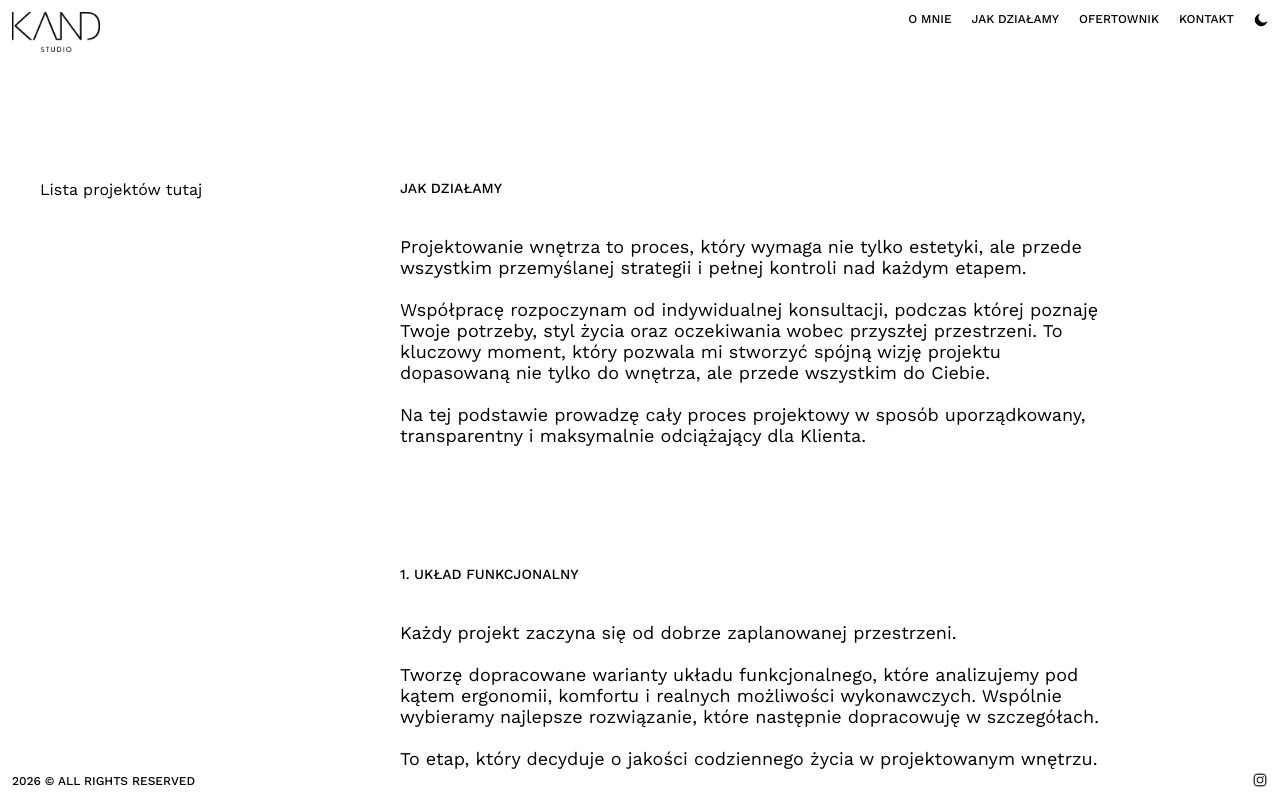
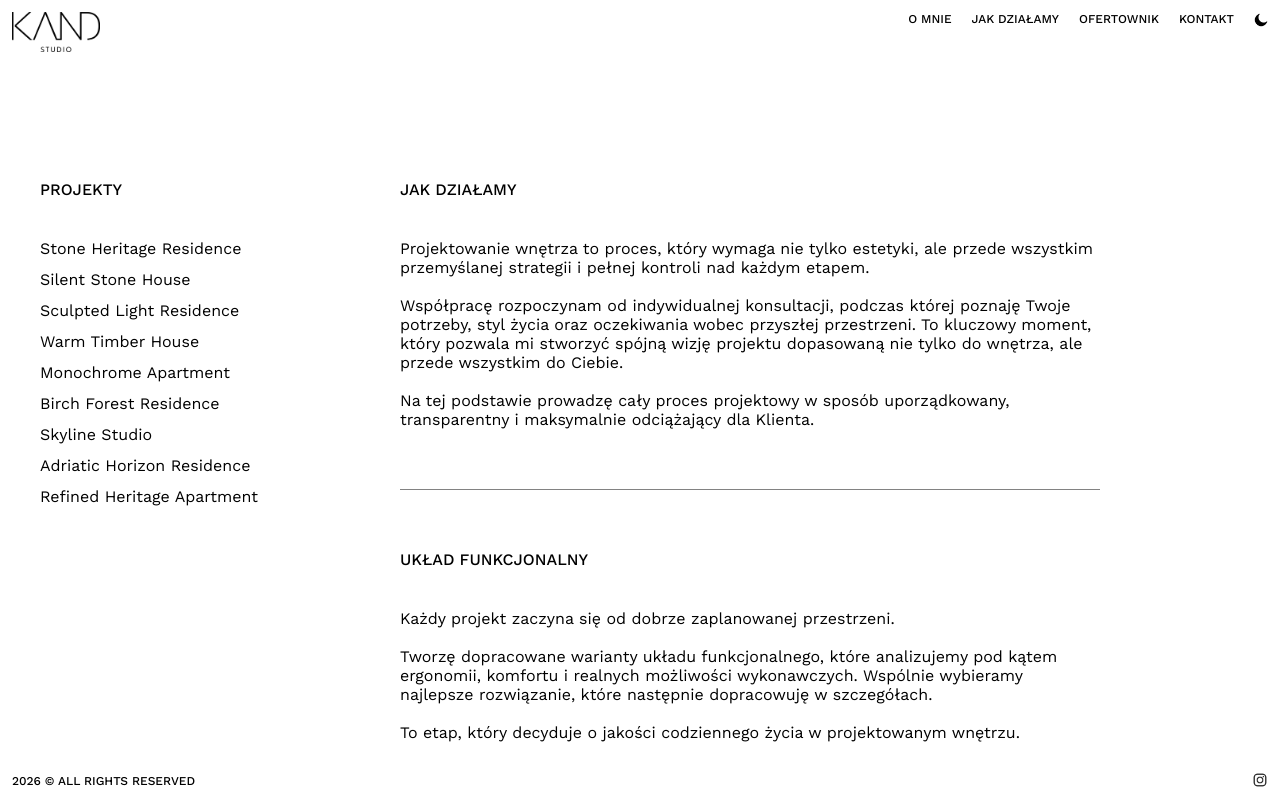
Before and after one commit to kand-studio/kand-studio-website, a React (Create React App) app: page /how-we-work in a window 1280 px wide. Shown: the top 800 px of the page. Built offline with nearby package versions, Linux system fonts and the light colour scheme.

Commit message:
udpate 13.05

```diff
--- a/src/pages/Work.tsx
+++ b/src/pages/Work.tsx
@@ -1,16 +1,51 @@
 import { Link } from "react-router-dom";
+import { projects } from "../data/projects";
+import { useState } from "react";
 
 function Work() {
+  const [hoveredProject, setHoveredProject] = useState<any>(null);
+
+  const [mousePosition, setMousePosition] = useState({
+    x: 0,
+    y: 0,
+  });
+
+  const handleMouseMove = (e: React.MouseEvent) => {
+    setMousePosition({
+      x: e.clientX,
+      y: e.clientY,
+    });
+  };
 
   return (
-    <div className="work">
-
+    <div
+      className="work"
+      onMouseMove={handleMouseMove}
+    >
       <section className="work__content">
         <div className="work__content__grid">
 
           <aside className="work__content__sidebar">
-            Lista projektów tutaj
+            <p className="work__content__title">Projekty</p>
+
+            <ul className="work__projects">
+              {projects.map((project) => (
+                <li
+                  key={project.number}
+                  className="work__projects__item"
+                >
+                  <Link
+                    to={`/project/${project.number}`}
+                    onMouseEnter={() => setHoveredProject(project)}
+                    onMouseLeave={() => setHoveredProject(null)}
+                  >
+                    {project.title}
+                  </Link>
+                </li>
+              ))}
+            </ul>
           </aside>
+
 
           <div className="work__content__main">
             <p className="work__content__title">Jak działamy</p>
@@ -22,7 +57,9 @@ function Work() {
               Na tej podstawie prowadzę cały proces projektowy w sposób uporządkowany, transparentny i maksymalnie odciążający dla Klienta.
             </p>
 
-            <p className="work__content__title">1. Układ funkcjonalny</p>
+            <div className="work__divider" />
+
+            <p className="work__content__title">Układ funkcjonalny</p>
             <p className="work__content__description">
               Każdy projekt zaczyna się od dobrze zaplanowanej przestrzeni.
               <br /><br />
@@ -31,7 +68,9 @@ function Work() {
               To etap, który decyduje o jakości codziennego życia w projektowanym wnętrzu.
             </p>
 
-            <p className="work__content__title">2. Koncepcja i wizualizacje</p>
+            <div className="work__divider" />
+
+            <p className="work__content__title">Koncepcja i wizualizacje</p>
             <p className="work__content__description">
                 Na tym etapie projekt zyskuje swój charakter i tożsamość.
                 <br /><br />
@@ -40,7 +79,9 @@ function Work() {
                 Dopracowujemy każdy detal — aż do momentu, w którym projekt jest w pełni zgodny z Twoją wizją.
             </p>
 
-            <p className="work__content__title">3. Dokumentacja techniczna</p>
+            <div className="work__divider" />
+
+            <p className="work__content__title">Dokumentacja techniczna</p>
             <p className="work__content__description">
               Po zatwierdzeniu koncepcji przygotowuję kompletną dokumentację wykonawczą.
               <br /><br />
@@ -48,6 +89,8 @@ function Work() {
               <br /><br />
               Dzięki temu realizacja przebiega sprawnie, a ryzyko błędów i niedomówień jest ograniczone do minimum.
             </p>
+
+            <div className="work__divider" />
 
             <p className="work__content__title">Realizacja i nadzór</p>
             <p className="work__content__description">
@@ -62,6 +105,8 @@ function Work() {
               <br /><br />
               Dodatkowo otrzymujesz szczegółową listę wyposażenia oraz kosztorys, co pozwala zachować pełną kontrolę nad budżetem.
             </p>
+
+            <div className="work__divider" />
 
             <p className="work__content__title">Realizacja „pod klucz”</p>
             <p className="work__content__description">
@@ -87,6 +132,23 @@ function Work() {
         </div>
       </section>
 
+      {hoveredProject && (
+        <div
+          className="work__preview"
+          style={{
+            left: mousePosition.x + 30,
+            top: mousePosition.y - 120,
+          }}
+        >
+          {hoveredProject.images.slice(0, 3).map((image: string) => (
+            <img
+              key={image}
+              src={image}
+              alt=""
+            />
+          ))}
+        </div>
+      )}
     </div>
   );
 }
--- a/src/style/_offer.scss
+++ b/src/style/_offer.scss
@@ -103,7 +103,7 @@
     }
 
     &__title {
-      font-size: 14px;
+      font-size: 16px;
       margin-bottom: 40px;
       font-weight: 500;
       text-transform: uppercase;
@@ -145,7 +145,7 @@
     &__selected {
         margin-bottom: 24px;
         h4 {
-            font-size: 14px;
+            font-size: 16px;
             color: var(--text);
             font-weight: 500;
             text-transform: uppercase;
--- a/src/style/_work.scss
+++ b/src/style/_work.scss
@@ -1,5 +1,17 @@
 .work {
     padding-top: 100px;
+
+    &__divider {
+        width: 100%;
+        height: 1px;
+        border-bottom: 1px solid var(--gray);
+        margin: 20px 0;
+
+        @media (min-width: 992px) {
+            margin: 60px 0;
+        }
+    }
+
 
   &__content {
     padding: 80px 40px 0px 40px;
@@ -39,16 +51,24 @@
     }
 
     &__title {
-        font-size: 14px;
+        font-size: 16px;
         margin-bottom: 40px;
         color: var(--text);
         font-weight: 500;
         text-transform: uppercase;
     }
 
+    &__label {
+        font-weight: 500;
+        display: block;
+        font-size: 10px;
+        line-height: 14px;
+        color: var(--gray);
+        margin-bottom: 24px;
+    }
+
     &__description {
-        font-size: 18px;
-        margin-bottom: 120px;
+        font-size: 16px;
         color: var(--text);
 
         span {
@@ -83,5 +103,101 @@
     }
   }
 
+    &__projects {
+    display: flex;
+    flex-direction: column;
+    gap: 12px;
+
+    list-style: none;
+    padding: 0;
+    margin: 0;
+
+    &__item {
+
+      a {
+        text-decoration: none;
+        color: var(--text);
+        cursor: pointer;
+
+        &:hover {
+            text-decoration: underline;
+            text-underline-offset: 4px;
+        }
+      }
+    }
+  }
+
+  &__preview {
+    position: fixed;
+    z-index: 100;
+
+    display: flex;
+    gap: 12px;
+
+    pointer-events: none;
+
+    img {
+      width: 120px;
+      height: 160px;
+      object-fit: cover;
+    }
+  }
+
+  .work__preview img:nth-child(1) {
+    animation:
+        previewFade 0.5s ease forwards,
+        float1 4s ease-in-out infinite;
+    }
+
+    .work__preview img:nth-child(2) {
+    animation:
+        previewFade 0.5s ease forwards,
+        float2 5s ease-in-out infinite;
+    }
+
+    .work__preview img:nth-child(3) {
+    animation:
+        previewFade 0.5s ease forwards,
+        float3 6s ease-in-out infinite;
+    }
+
+    @keyframes previewFade {
+    from {
+        opacity: 0;
+        filter: blur(10px);
+    }
+    to {
+        opacity: 1;
+        filter: blur(0px);
+    }
+    }
+
+    @keyframes float1 {
+    0%, 100% {
+        transform: translateY(0px);
+    }
+    50% {
+        transform: translateY(-8px);
+    }
+    }
+
+    @keyframes float2 {
+    0%, 100% {
+        transform: translateY(-20px) translateX(-20px);
+    }
+    50% {
+        transform: translateY(-30px) translateX(-10px);
+    }
+    }
+
+    @keyframes float3 {
+    0%, 100% {
+        transform: translateY(80px) translateX(-190px);
+    }
+    50% {
+        transform: translateY(65px) translateX(-180px);
+    }
+    }
+
   scroll-behavior: smooth;
 }
--- a/src/style/style.css
+++ b/src/style/style.css
@@ -344,7 +344,7 @@ body.footer-hero .footer {
   padding-top: 100px;
 }
 .about__content {
-  padding: 64px 40px 0px 40px;
+  padding: 64px 24px 0px 24px;
   background: var(--bg);
 }
 @media (min-width: 992px) {
@@ -390,14 +390,14 @@ body.footer-hero .footer {
   color: var(--text);
 }
 .about__content__title {
-  font-size: 14px;
+  font-size: 16px;
   margin-bottom: 40px;
   color: var(--text);
   font-weight: 500;
   text-transform: uppercase;
 }
 .about__content__description {
-  font-size: 18px;
+  font-size: 16px;
   margin-bottom: 40px;
   color: var(--text);
 }
@@ -412,19 +412,19 @@ body.footer-hero .footer {
   margin-bottom: 20px;
 }
 .about__content__description--info {
-  font-size: 12px;
+  font-size: 14px;
   color: var(--text);
   margin-bottom: 40px;
 }
 .about__content__description--info p {
   margin-bottom: 12px;
-  max-width: 200px;
+  max-width: 280px;
 }
 .about__content__description--info p strong {
   font-weight: 500;
   display: block;
   font-size: 10px;
-  line-height: 14px;
+  line-height: 16px;
   color: var(--gray);
   margin-bottom: 4px;
 }
@@ -438,6 +438,17 @@ body.footer-hero .footer {
 
 .work {
   padding-top: 100px;
+}
+.work__divider {
+  width: 100%;
+  height: 1px;
+  border-bottom: 1px solid var(--gray);
+  margin: 20px 0;
+}
+@media (min-width: 992px) {
+  .work__divider {
+    margin: 60px 0;
+  }
 }
 .work__content {
   padding: 80px 40px 0px 40px;
@@ -472,15 +483,22 @@ body.footer-hero .footer {
   color: var(--text);
 }
 .work__content__title {
-  font-size: 14px;
+  font-size: 16px;
   margin-bottom: 40px;
   color: var(--text);
   font-weight: 500;
   text-transform: uppercase;
 }
+.work__content__label {
+  font-weight: 500;
+  display: block;
+  font-size: 10px;
+  line-height: 14px;
+  color: var(--gray);
+  margin-bottom: 24px;
+}
 .work__content__description {
-  font-size: 18px;
-  margin-bottom: 120px;
+  font-size: 16px;
   color: var(--text);
 }
 .work__content__description span {
@@ -508,6 +526,79 @@ body.footer-hero .footer {
 .work__content__description a {
   color: var(--text);
   text-decoration: underline;
+}
+.work__projects {
+  display: flex;
+  flex-direction: column;
+  gap: 12px;
+  list-style: none;
+  padding: 0;
+  margin: 0;
+}
+.work__projects__item a {
+  text-decoration: none;
+  color: var(--text);
+  cursor: pointer;
+}
+.work__projects__item a:hover {
+  text-decoration: underline;
+  text-underline-offset: 4px;
+}
+.work__preview {
+  position: fixed;
+  z-index: 100;
+  display: flex;
+  gap: 12px;
+  pointer-events: none;
+}
+.work__preview img {
+  width: 120px;
+  height: 160px;
+  -o-object-fit: cover;
+     object-fit: cover;
+}
+.work .work__preview img:nth-child(1) {
+  animation: previewFade 0.5s ease forwards, float1 4s ease-in-out infinite;
+}
+.work .work__preview img:nth-child(2) {
+  animation: previewFade 0.5s ease forwards, float2 5s ease-in-out infinite;
+}
+.work .work__preview img:nth-child(3) {
+  animation: previewFade 0.5s ease forwards, float3 6s ease-in-out infinite;
+}
+@keyframes previewFade {
+  from {
+    opacity: 0;
+    filter: blur(10px);
+  }
+  to {
+    opacity: 1;
+    filter: blur(0px);
+  }
+}
+@keyframes float1 {
+  0%, 100% {
+    transform: translateY(0px);
+  }
+  50% {
+    transform: translateY(-8px);
+  }
+}
+@keyframes float2 {
+  0%, 100% {
+    transform: translateY(-20px) translateX(-20px);
+  }
+  50% {
+    transform: translateY(-30px) translateX(-10px);
+  }
+}
+@keyframes float3 {
+  0%, 100% {
+    transform: translateY(80px) translateX(-190px);
+  }
+  50% {
+    transform: translateY(65px) translateX(-180px);
+  }
 }
 .work {
   scroll-behavior: smooth;
@@ -606,7 +697,7 @@ body.footer-hero .footer {
   color: var(--text);
 }
 .offer__content__title {
-  font-size: 14px;
+  font-size: 16px;
   margin-bottom: 40px;
   font-weight: 500;
   text-transform: uppercase;
@@ -643,7 +734,7 @@ body.footer-hero .footer {
   margin-bottom: 24px;
 }
 .offer__content__selected h4 {
-  font-size: 14px;
+  font-size: 16px;
   color: var(--text);
   font-weight: 500;
   text-transform: uppercase;
@@ -777,6 +868,7 @@ body.footer-hero .footer {
   transition: opacity 0.2s ease;
   will-change: transform, opacity;
   display: none;
+  text-shadow: 0 0 5px rgba(0, 0, 0, 0.1), 0 2px 10px rgba(0, 0, 0, 0.2);
 }
 @media (min-width: 992px) {
   .project__hero-title {
@@ -784,7 +876,7 @@ body.footer-hero .footer {
   }
 }
 .project__content {
-  padding: 64px 40px;
+  padding: 64px 24px;
   background: var(--bg);
 }
 @media (min-width: 992px) {
@@ -882,7 +974,7 @@ body.footer-hero .footer {
   text-decoration: none;
   display: flex;
   flex-direction: column;
-  padding: 40px 40px 64px 40px;
+  padding: 40px 24px 64px 24px;
   color: var(--text);
 }
 @media (min-width: 992px) {
```
Also changed, not shown: src/style/_about.scss (+6 -6 lines), src/style/_project.scss (+5 -2 lines), 1 other file (tests, documents, lock files or other folders).
